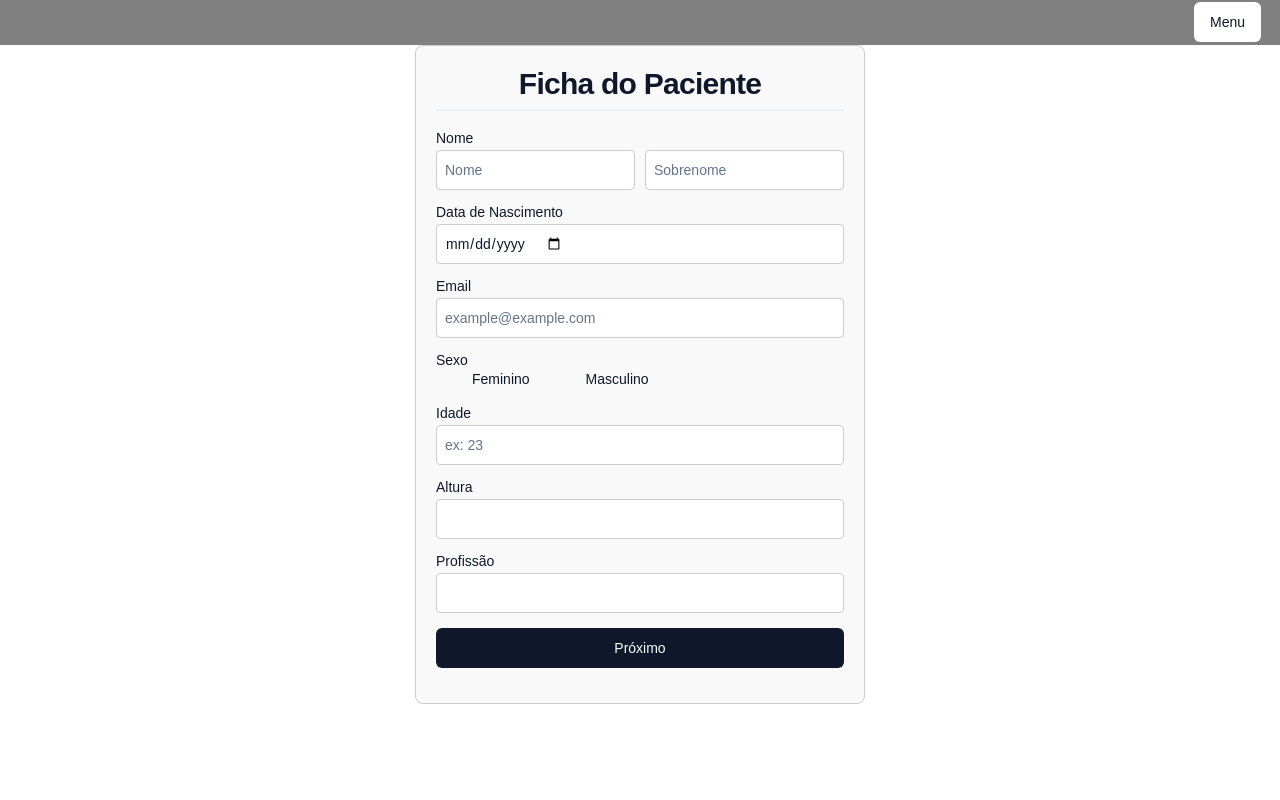
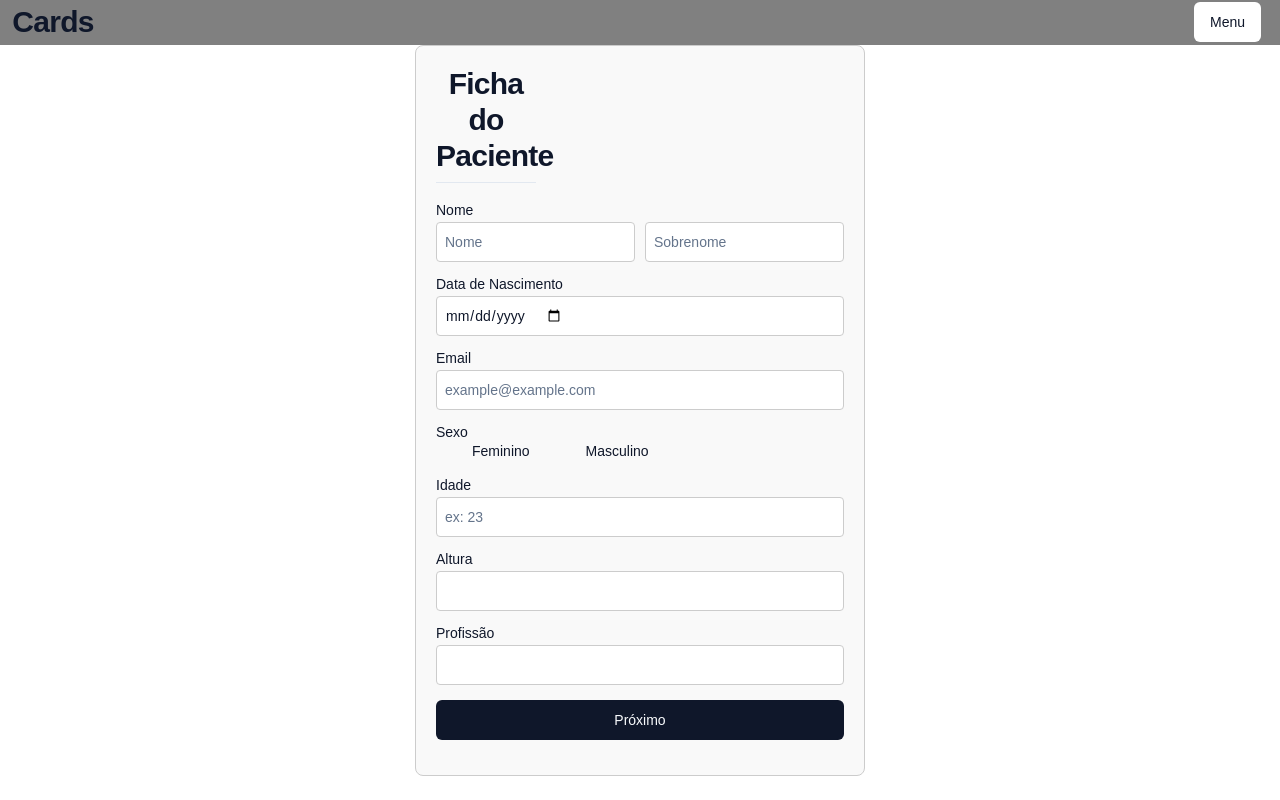
Before and after one commit to marafigagdansk/testeHibrid, a React (Vite) app in the folder shadcnProject/: page /cadastrar-paciente in a window 1280 px wide. Built offline with nearby package versions, Linux system fonts and the light colour scheme.

Commit message:
Router addPaciente

```diff
--- a/shadcnProject/src/CadastroPaciente.css
+++ b/shadcnProject/src/CadastroPaciente.css
@@ -8,14 +8,18 @@
     flex-direction: column;
 }
 
-.header-area {
+.header{
     display: flex;
     width: 100vw;
     height: 3.5vw;
     background-color: gray;
-    justify-content: right;
+    justify-content: space-between;
     align-items: center;
     padding: 0 3px;
+}
+
+.scroll-m-20{
+  width: 100px;
 }
 
 .form-container {
@@ -83,7 +87,3 @@
     border-radius: 4px;
     cursor: pointer;
   }
-
-  button:hover {
-    background-color: #0056b3;
-  }
--- a/shadcnProject/src/CadastroPaciente.jsx
+++ b/shadcnProject/src/CadastroPaciente.jsx
@@ -38,13 +38,14 @@ const CadastroPaciente = () => {
 
   const navigate = useNavigate();
   const handleAddPatient = () => {
-    navigate('/cadastrar-paciente');
+    navigate('/tela-principal');
   };
 
   return (
     <>
       <div className='geral'>
-        <div className='header-area'>
+        <div className='header'>
+        <Button variant="ghost" onClick={handleAddPatient} className="scroll-m-20 border-b pb-2 text-3xl font-semibold tracking-tight first:mt-0">Cards</Button>
         <div className="menu">
             <DropdownMenu>
               <DropdownMenuTrigger asChild>
--- a/shadcnProject/src/main.jsx
+++ b/shadcnProject/src/main.jsx
@@ -9,7 +9,7 @@ ReactDOM.createRoot(document.getElementById('root')).render(
   <React.StrictMode>
     <Router>
       <Routes>
-        <Route path="/" element={<TelaPrincipal />} />
+        <Route path="/tela-principal" element={<TelaPrincipal />} />
         <Route path="/cadastrar-paciente" element={<CadastroPaciente />} />
       </Routes>
     </Router>
```
